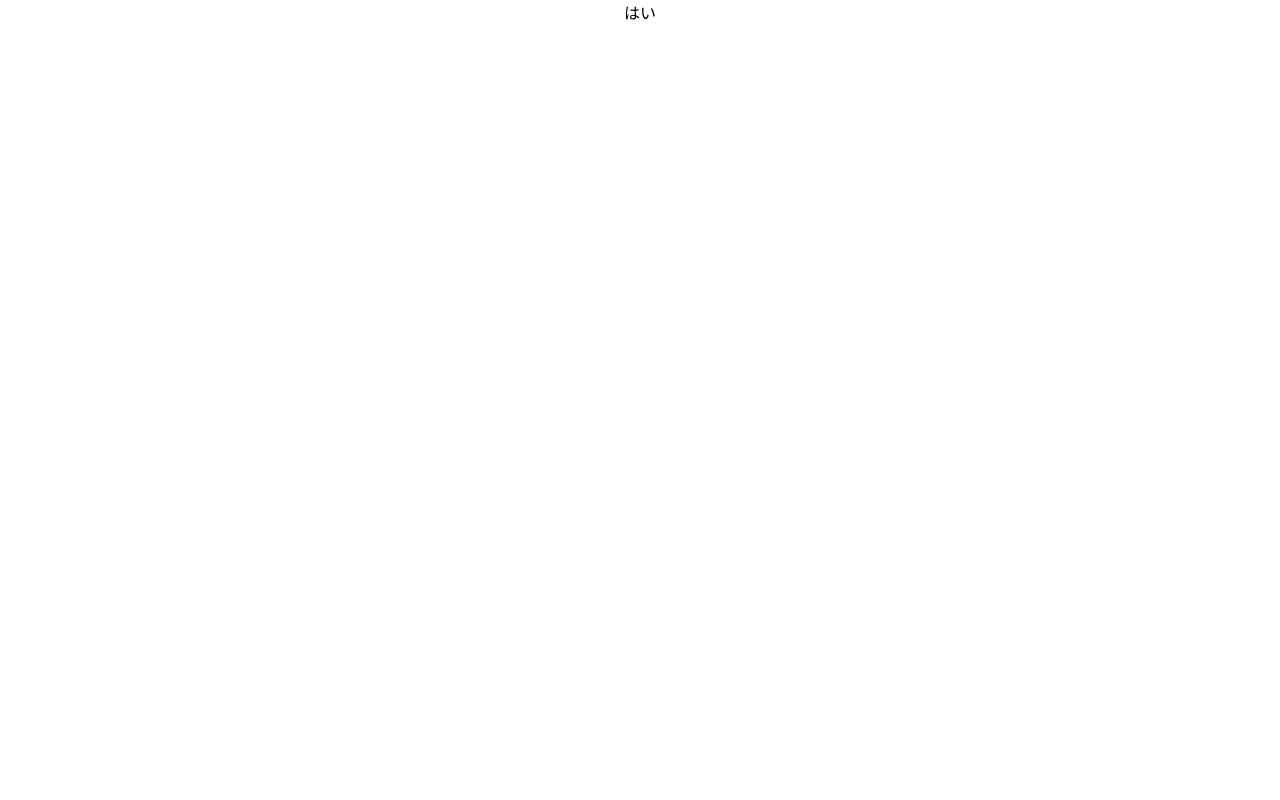
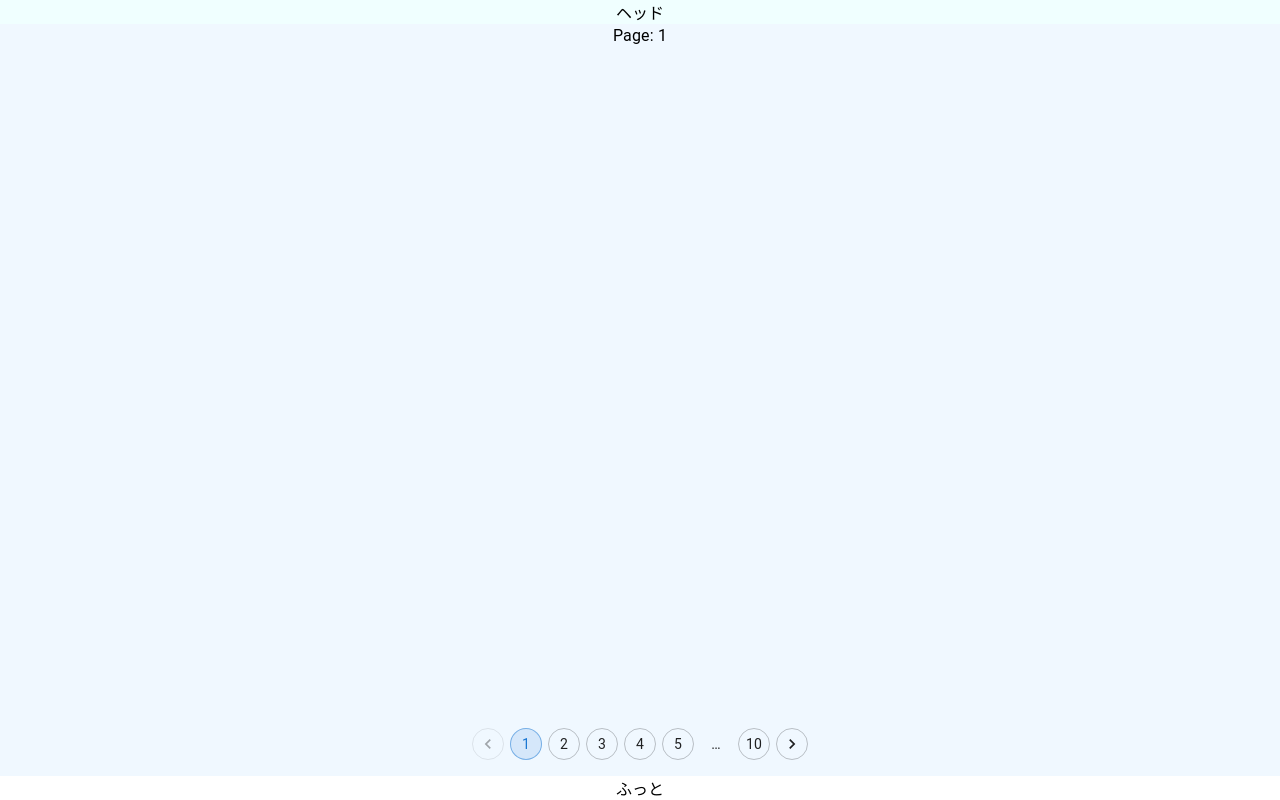
Before and after one commit to takeshi-kishima/pagination-mate-ui-experiment, a React (Create React App) app: page / in a window 1280 px wide. Built offline with nearby package versions, Linux system fonts and the light colour scheme.

Commit message:
ページネーションとヘッダーフッターのおためし

```diff
--- a/package.json
+++ b/package.json
@@ -3,6 +3,9 @@
   "version": "0.1.0",
   "private": true,
   "dependencies": {
+    "@emotion/react": "^11.9.3",
+    "@emotion/styled": "^11.9.3",
+    "@mui/material": "^5.8.6",
     "@testing-library/jest-dom": "^5.16.4",
     "@testing-library/react": "^13.3.0",
     "@testing-library/user-event": "^13.5.0",
@@ -10,9 +13,11 @@
     "@types/node": "^16.11.41",
     "@types/react": "^18.0.14",
     "@types/react-dom": "^18.0.5",
+    "node-sass": "^7.0.1",
     "react": "^18.2.0",
     "react-dom": "^18.2.0",
     "react-scripts": "5.0.1",
+    "sass": "^1.53.0",
     "typescript": "^4.7.4",
     "web-vitals": "^2.1.4"
   },
--- a/src/App.css
+++ /dev/null
@@ -1,3 +0,0 @@
-.App {
-  text-align: center;
-}
--- a/src/App.tsx
+++ /dev/null
@@ -1,11 +0,0 @@
-import './App.css';
-
-function App() {
-  return (
-    <div className="App">
-      はい
-    </div>
-  );
-}
-
-export default App;
--- /dev/null
+++ b/src/component/App/App.scss
@@ -0,0 +1,10 @@
+.App {
+  text-align: center;
+  background-color: aliceblue;
+  display: flex;
+  flex-direction: column;
+  justify-content: space-between;
+  align-items: center;
+
+  padding-bottom: 1em;
+}
--- /dev/null
+++ b/src/component/App/App.tsx
@@ -0,0 +1,30 @@
+import { useState } from "react";
+import "./App.scss";
+import Pagination from "@mui/material/Pagination";
+import Typography from "@mui/material/Typography";
+
+function App() {
+  const [page, setPage] = useState(1);
+  const handleChange = (event: React.ChangeEvent<unknown>, value: number) => {
+    console.log(event);
+    setPage(value);
+  };
+  return (
+    <div className="App">
+      <div>
+        <Typography>Page: {page}</Typography>
+      </div>
+      <div>
+        <Pagination
+          count={10}
+          page={page}
+          variant="outlined"
+          color="primary"
+          onChange={handleChange}
+        />
+      </div>
+    </div>
+  );
+}
+
+export default App;
--- /dev/null
+++ b/src/component/Footer/Footer.scss
@@ -0,0 +1,4 @@
+Footer {
+  text-align: center;
+  background-color: lightness($color: #000000);
+}
--- /dev/null
+++ b/src/component/Footer/Fotter.tsx
@@ -0,0 +1,7 @@
+import "./Footer.scss";
+
+function Footer() {
+  return <div className="Footer">ふっと</div>;
+}
+
+export default Footer;
--- /dev/null
+++ b/src/component/header/Header.scss
@@ -0,0 +1,5 @@
+Header {
+  text-align: center;
+  background-color: azure;
+  z-index: var(--z-index-header);
+}
--- /dev/null
+++ b/src/component/header/Header.tsx
@@ -0,0 +1,7 @@
+import "./Header.scss";
+
+function Header() {
+  return <div className="Header">ヘッド</div>;
+}
+
+export default Header;
--- a/src/index.css
+++ /dev/null
@@ -1,13 +0,0 @@
-body {
-  margin: 0;
-  font-family: -apple-system, BlinkMacSystemFont, 'Segoe UI', 'Roboto', 'Oxygen',
-    'Ubuntu', 'Cantarell', 'Fira Sans', 'Droid Sans', 'Helvetica Neue',
-    sans-serif;
-  -webkit-font-smoothing: antialiased;
-  -moz-osx-font-smoothing: grayscale;
-}
-
-code {
-  font-family: source-code-pro, Menlo, Monaco, Consolas, 'Courier New',
-    monospace;
-}
--- /dev/null
+++ b/src/index.scss
@@ -0,0 +1,34 @@
+body {
+  margin: 0;
+  font-family: -apple-system, BlinkMacSystemFont, "Segoe UI", "Roboto", "Oxygen",
+    "Ubuntu", "Cantarell", "Fira Sans", "Droid Sans", "Helvetica Neue",
+    sans-serif;
+  -webkit-font-smoothing: antialiased;
+  -moz-osx-font-smoothing: grayscale;
+}
+
+code {
+  font-family: source-code-pro, Menlo, Monaco, Consolas, "Courier New",
+    monospace;
+}
+:root {
+  --z-index-header: 100;
+  --z-index-modal: 200;
+}
+
+#root {
+  display: flex;
+  flex-direction: column;
+  min-height: 100vh;
+}
+header {
+  position: sticky;
+  top: 0;
+}
+main {
+  // 親がフレックス
+  // フッターを下に追いやるためのもの
+  flex-grow: 1;
+  // 子供を広げる
+  display: grid;
+}
--- a/src/index.tsx
+++ b/src/index.tsx
@@ -1,15 +1,25 @@
-import React from 'react';
-import ReactDOM from 'react-dom/client';
-import './index.css';
-import App from './App';
-import reportWebVitals from './reportWebVitals';
+import React from "react";
+import ReactDOM from "react-dom/client";
+import "./index.scss";
+import reportWebVitals from "./reportWebVitals";
+import Header from "./component/header/Header";
+import App from "./component/App/App";
+import Footer from "./component/Footer/Fotter";
 
 const root = ReactDOM.createRoot(
-  document.getElementById('root') as HTMLElement
+  document.getElementById("root") as HTMLElement
 );
 root.render(
   <React.StrictMode>
-    <App />
+    <header>
+      <Header />
+    </header>
+    <main>
+      <App />
+    </main>
+    <footer>
+      <Footer />
+    </footer>
   </React.StrictMode>
 );
 
```
Also changed, not shown: 1 other file (tests, documents, lock files or other folders).
